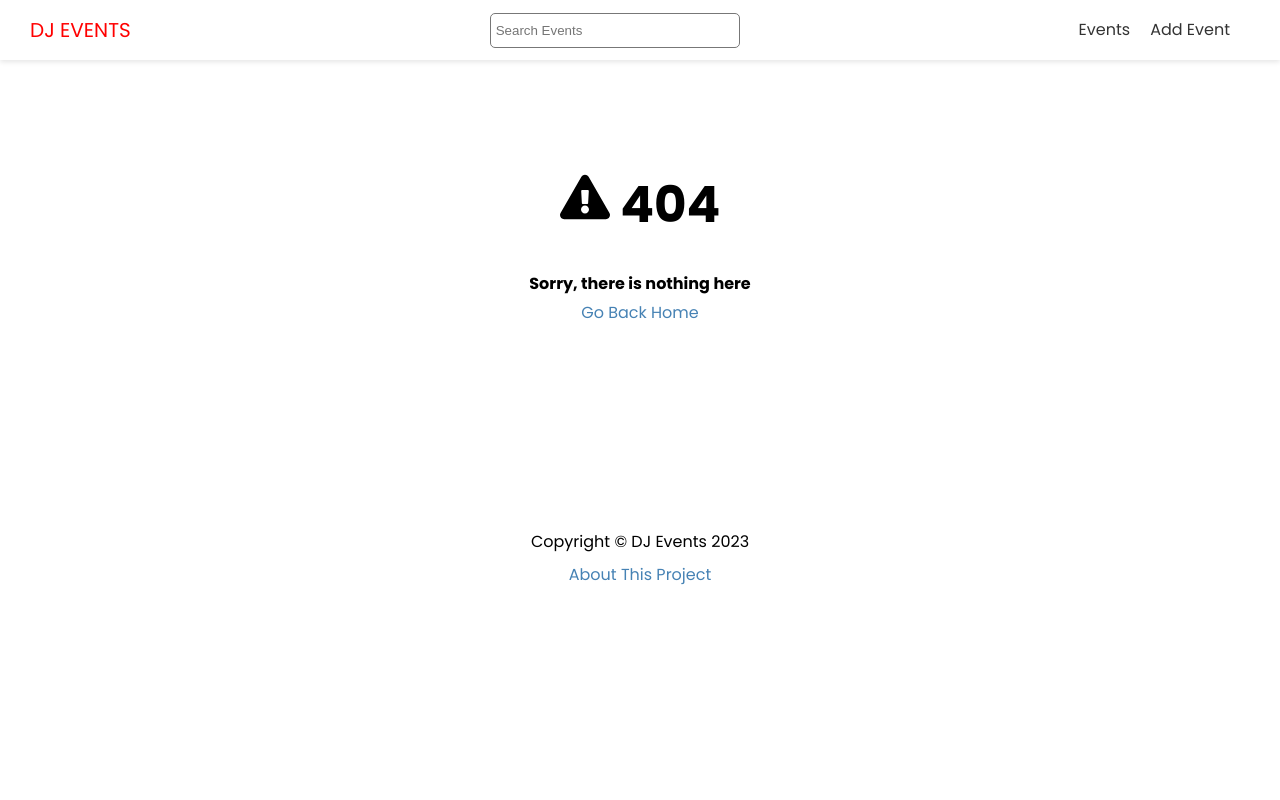
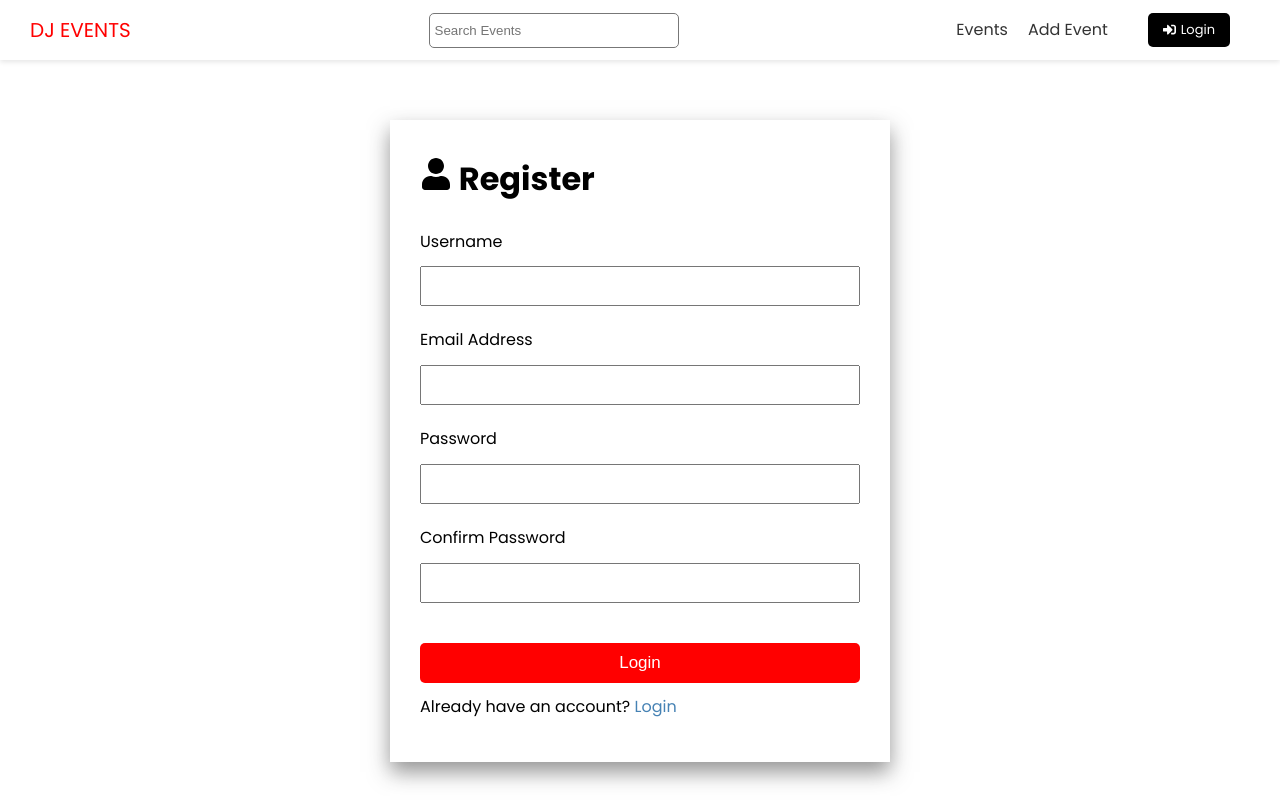
Before and after one commit to scudella/dj-events, a Next.js app: page /account/register in a window 1280 px wide. Before the commit this address had no page. Shown: the top 800 px of the page. Built offline with nearby package versions, Linux system fonts and the light colour scheme.

Commit message:
Register and Login form pages

```diff
--- a/src/components/Header.js
+++ b/src/components/Header.js
@@ -1,3 +1,4 @@
+import { FaSignInAlt, FaSignOutAlt } from 'react-icons/fa';
 import Link from 'next/link';
 import Search from './Search';
 import styles from '@/styles/Header.module.css';
@@ -19,6 +20,11 @@
           <li>
             <Link href='/events/add'>Add Event</Link>
           </li>
+          <li>
+            <Link href='/account/login' className='btn-secondary btn-icon'>
+              <FaSignInAlt /> Login{' '}
+            </Link>
+          </li>
         </ul>
       </nav>
     </header>
--- /dev/null
+++ b/src/pages/account/register.js
@@ -0,0 +1,77 @@
+import { FaUser } from 'react-icons/fa';
+import { ToastContainer, toast } from 'react-toastify';
+import 'react-toastify/dist/ReactToastify.css';
+import { useState, useEffect, useContext } from 'react';
+import Link from 'next/link';
+import Layout from '@/components/Layout';
+import styles from '@/styles/AuthForm.module.css';
+
+const RegisterPage = () => {
+  const [username, setUsername] = useState('');
+  const [email, setEmail] = useState('');
+  const [password, setPassword] = useState('');
+  const [passwordConfirm, setPasswordConfirm] = useState('');
+
+  const handleSubmit = (e) => {
+    e.preventDefault();
+    if (password !== passwordConfirm) {
+      toast.error('Passwords do not match!');
+      return;
+    }
+    console.log({ username, email, password });
+  };
+
+  return (
+    <Layout title='User Registration'>
+      <div className={styles.auth}>
+        <h1>
+          <FaUser /> Register
+        </h1>
+        <ToastContainer />
+        <form onSubmit={handleSubmit}>
+          <div>
+            <label htmlFor='username'>Username</label>
+            <input
+              type='text'
+              id='username'
+              value={username}
+              onChange={(e) => setUsername(e.target.value)}
+            />
+          </div>
+          <div>
+            <label htmlFor='email'>Email Address</label>
+            <input
+              type='email'
+              id='email'
+              value={email}
+              onChange={(e) => setEmail(e.target.value)}
+            />
+          </div>
+          <div>
+            <label htmlFor='password'>Password</label>
+            <input
+              type='password'
+              id='password'
+              value={password}
+              onChange={(e) => setPassword(e.target.value)}
+            />
+          </div>
+          <div>
+            <label htmlFor='passwordConfirm'>Confirm Password</label>
+            <input
+              type='password'
+              id='passwordConfirm'
+              value={passwordConfirm}
+              onChange={(e) => setPasswordConfirm(e.target.value)}
+            />
+          </div>
+          <input type='submit' value='Login' className='btn' />
+        </form>
+        <p>
+          Already have an account? <Link href='/account/login'>Login</Link>
+        </p>
+      </div>
+    </Layout>
+  );
+};
+export default RegisterPage;
--- /dev/null
+++ b/src/styles/AuthForm.module.css
@@ -0,0 +1,31 @@
+.auth {
+  max-width: 500px;
+  margin: auto;
+  padding: 30px;
+  box-shadow: 0px 10px 20px 0px rgba(50, 50, 50, 0.52);
+}
+
+.auth label {
+  display: block;
+  margin-bottom: 10px;
+}
+
+.auth input[type='text'],
+.auth input[type='email'],
+.auth input[type='password'] {
+  display: block;
+  width: 100%;
+  height: 40px;
+  padding: 5px;
+  font-size: 18px;
+}
+
+.auth input[type='submit'] {
+  margin-top: 20px;
+  width: 100%;
+  font-size: 17px;
+}
+
+.auth div {
+  margin-bottom: 20px;
+}
```
Also changed, not shown: src/pages/account/login.js (added, +53 -0 lines).
